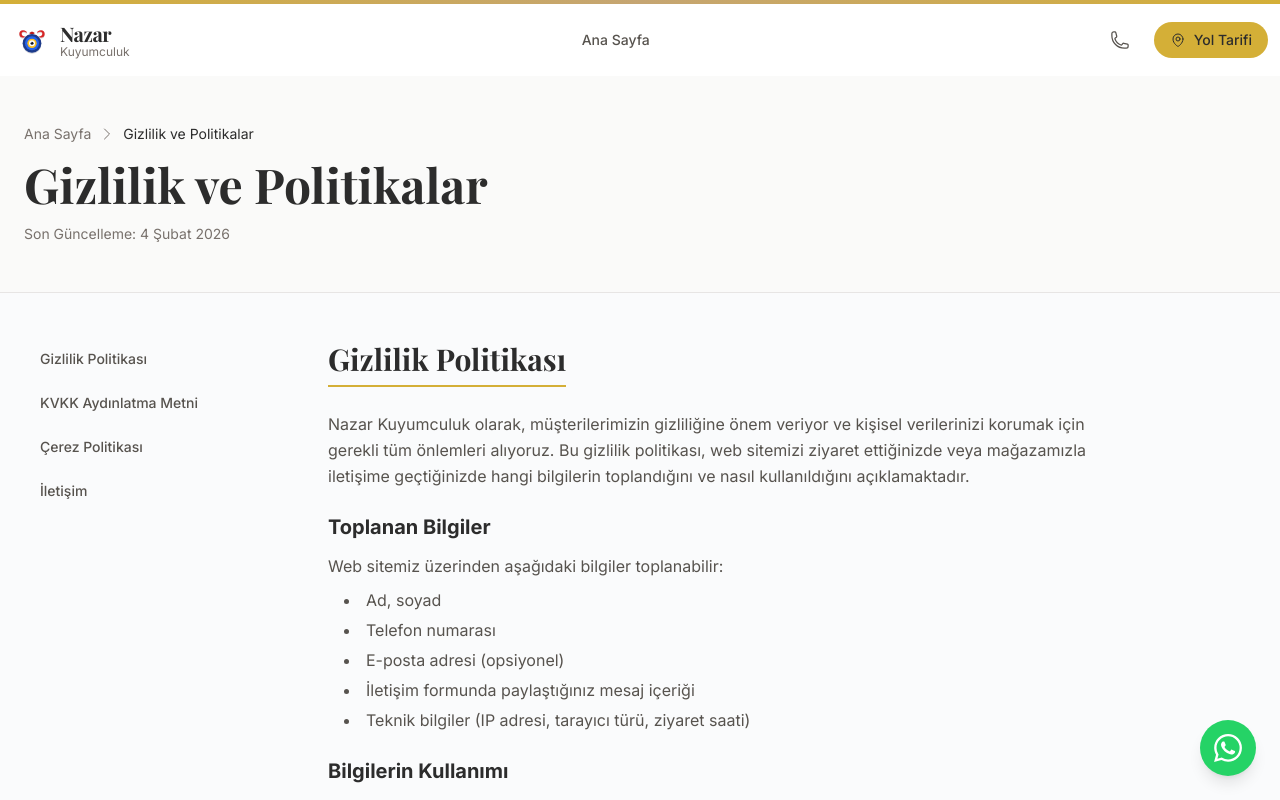
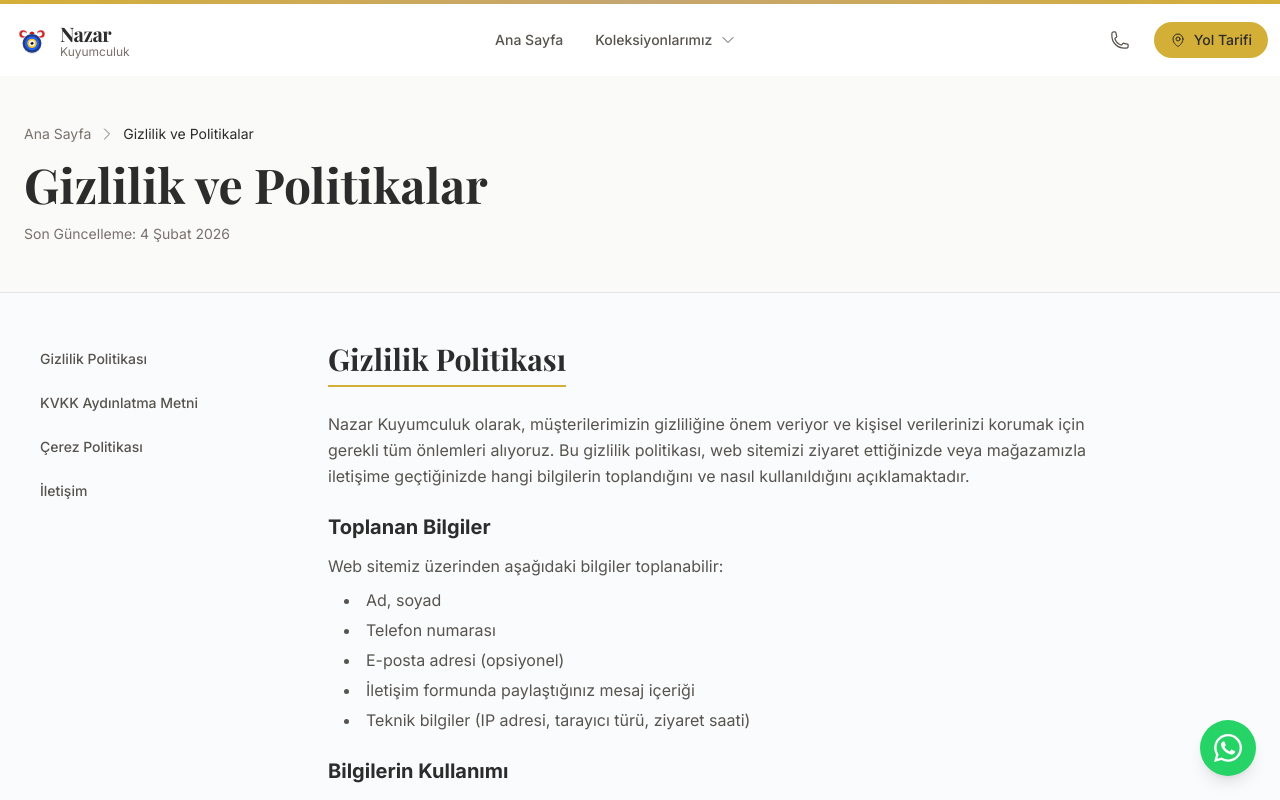
Before and after one commit to Alperen0000/nazarkuyumcusu, a Next.js app: page /policies in a window 1280 px wide. Shown: the top 800 px of the page. Built offline with nearby package versions, Linux system fonts and the light colour scheme; a web font is replaced by a local one.

Commit message:
collections

```diff
--- a/src/components/common/Header.tsx
+++ b/src/components/common/Header.tsx
@@ -1,6 +1,6 @@
 'use client';
 
-import { useState, useEffect } from 'react';
+import { useState, useEffect, useRef } from 'react';
 import Link from 'next/link';
 import { usePathname } from 'next/navigation';
 import Icon from '@/components/ui/AppIcon';
@@ -9,6 +9,11 @@ import NazarBeadIcon from '@/components/ui/NazarBeadIcon';
 export default function Header() {
   const [isMenuOpen, setIsMenuOpen] = useState(false);
   const [isScrolled, setIsScrolled] = useState(false);
+
+  // Koleksiyonlarımız (desktop dropdown + mobil accordion)
+  const [isCollectionsOpen, setIsCollectionsOpen] = useState(false);
+  const collectionsRef = useRef<HTMLDivElement | null>(null);
+
   const pathname = usePathname();
 
   useEffect(() => {
@@ -20,8 +25,17 @@ export default function Header() {
     return () => window.removeEventListener('scroll', handleScroll);
   }, []);
 
-  // Sadece Ana Sayfa kalsın
-  const navLinks = [{ id: 'nav_home', label: 'Ana Sayfa', href: '/homepage' }];
+  // Dropdown dışına tıklayınca kapat (desktop)
+  useEffect(() => {
+    const onDocClick = (e: MouseEvent) => {
+      if (!collectionsRef.current) return;
+      if (!collectionsRef.current.contains(e.target as Node)) {
+        setIsCollectionsOpen(false);
+      }
+    };
+    document.addEventListener('mousedown', onDocClick);
+    return () => document.removeEventListener('mousedown', onDocClick);
+  }, []);
 
   const isActive = (href: string) => pathname === href;
 
@@ -32,6 +46,15 @@ export default function Header() {
   // Yol tarifi
   const directionsHref =
     'https://www.google.com/maps/dir/?api=1&destination=Nazar+Kuyumculuk+Görele';
+
+  // Nav: Ana Sayfa + Koleksiyonlarımız (dropdown)
+  const collectionItems = [
+    { id: 'col_yuzuk', label: 'Yüzük', href: '/collections/yuzuk' },
+    { id: 'col_kolye', label: 'Kolye', href: '/collections/kolye' },
+    { id: 'col_bileklik', label: 'Bileklik', href: '/collections/bileklik' },
+  ];
+
+  const isAnyCollectionActive = collectionItems.some((i) => isActive(i.href));
 
   return (
     <header
@@ -59,22 +82,73 @@ export default function Header() {
 
           {/* Desktop Navigation */}
           <nav className="hidden md:flex items-center gap-8">
-            {navLinks.map((link) => (
+            {/* Ana Sayfa */}
             <Link
-                key={link.id}
-                href={link.href}
+              href="/homepage"
               className={`text-sm font-medium transition-colors relative ${
-                  isActive(link.href)
+                isActive('/homepage')
                   ? 'text-primary'
                   : 'text-stone-600 hover:text-primary'
               }`}
             >
-                {link.label}
-                {isActive(link.href) && (
+              Ana Sayfa
+              {isActive('/homepage') && (
                 <span className="absolute -bottom-1 left-0 w-full h-0.5 bg-secondary" />
               )}
             </Link>
+
+            {/* Koleksiyonlarımız Dropdown */}
+            <div className="relative" ref={collectionsRef}>
+              <button
+                type="button"
+                onClick={() => setIsCollectionsOpen((v) => !v)}
+                className={`text-sm font-medium transition-colors relative flex items-center gap-2 ${
+                  isCollectionsOpen || isAnyCollectionActive
+                    ? 'text-primary'
+                    : 'text-stone-600 hover:text-primary'
+                }`}
+                aria-haspopup="menu"
+                aria-expanded={isCollectionsOpen}
+              >
+                Koleksiyonlarımız
+                <Icon
+                  name="ChevronDownIcon"
+                  size={16}
+                  className={`transition-transform ${
+                    isCollectionsOpen ? 'rotate-180' : 'rotate-0'
+                  } text-stone-600`}
+                />
+                {(isAnyCollectionActive || isCollectionsOpen) && (
+                  <span className="absolute -bottom-1 left-0 w-full h-0.5 bg-secondary" />
+                )}
+              </button>
+
+              {isCollectionsOpen && (
+                <div
+                  className="absolute left-0 top-[calc(100%+10px)] w-56 rounded-2xl border border-stone-200 bg-white shadow-lg overflow-hidden"
+                  role="menu"
+                >
+                  {collectionItems.map((item) => (
+                    <Link
+                      key={item.id}
+                      href={item.href}
+                      className={`block px-4 py-3 text-sm transition-colors ${
+                        isActive(item.href)
+                          ? 'bg-stone-50 text-primary'
+                          : 'text-stone-700 hover:bg-stone-50 hover:text-primary'
+                      }`}
+                      role="menuitem"
+                      onClick={() => {
+                        setIsMenuOpen(false);
+                        setIsCollectionsOpen(false);
+                      }}
+                    >
+                      {item.label}
+                    </Link>
                   ))}
+                </div>
+              )}
+            </div>
           </nav>
 
           {/* Right Actions */}
@@ -119,21 +193,64 @@ export default function Header() {
         {isMenuOpen && (
           <nav className="md:hidden mt-4 pb-4 border-t border-stone-200 pt-4 animate-slide-up">
             <div className="flex flex-col gap-4">
-              {/* Sadece Ana Sayfa */}
-              {navLinks.map((link) => (
+              {/* Ana Sayfa */}
               <Link
-                  key={link.id}
-                  href={link.href}
-                  onClick={() => setIsMenuOpen(false)}
+                href="/homepage"
+                onClick={() => {
+                  setIsMenuOpen(false);
+                  setIsCollectionsOpen(false);
+                }}
                 className={`text-base font-medium transition-colors ${
-                    isActive(link.href)
+                  isActive('/homepage')
                     ? 'text-primary'
                     : 'text-stone-600 hover:text-primary'
                 }`}
               >
-                  {link.label}
+                Ana Sayfa
+              </Link>
+
+              {/* Mobilde Ana Sayfa altına: Koleksiyonlarımız */}
+              <button
+                type="button"
+                onClick={() => setIsCollectionsOpen((v) => !v)}
+                className={`flex items-center justify-between text-base font-medium transition-colors ${
+                  isCollectionsOpen || isAnyCollectionActive
+                    ? 'text-primary'
+                    : 'text-stone-600 hover:text-primary'
+                }`}
+                aria-expanded={isCollectionsOpen}
+              >
+                <span>Koleksiyonlarımız</span>
+                <Icon
+                  name="ChevronDownIcon"
+                  size={20}
+                  className={`transition-transform ${
+                    isCollectionsOpen ? 'rotate-180' : 'rotate-0'
+                  }`}
+                />
+              </button>
+
+              {isCollectionsOpen && (
+                <div className="ml-3 pl-3 border-l border-stone-200 flex flex-col gap-2">
+                  {collectionItems.map((item) => (
+                    <Link
+                      key={item.id}
+                      href={item.href}
+                      onClick={() => {
+                        setIsMenuOpen(false);
+                        setIsCollectionsOpen(false);
+                      }}
+                      className={`text-base transition-colors ${
+                        isActive(item.href)
+                          ? 'text-primary'
+                          : 'text-stone-600 hover:text-primary'
+                      }`}
+                    >
+                      {item.label}
                     </Link>
                   ))}
+                </div>
+              )}
 
               {/* Bizi Arayın */}
               <a
```
Lines whose indentation alone changed are shown as unchanged.
